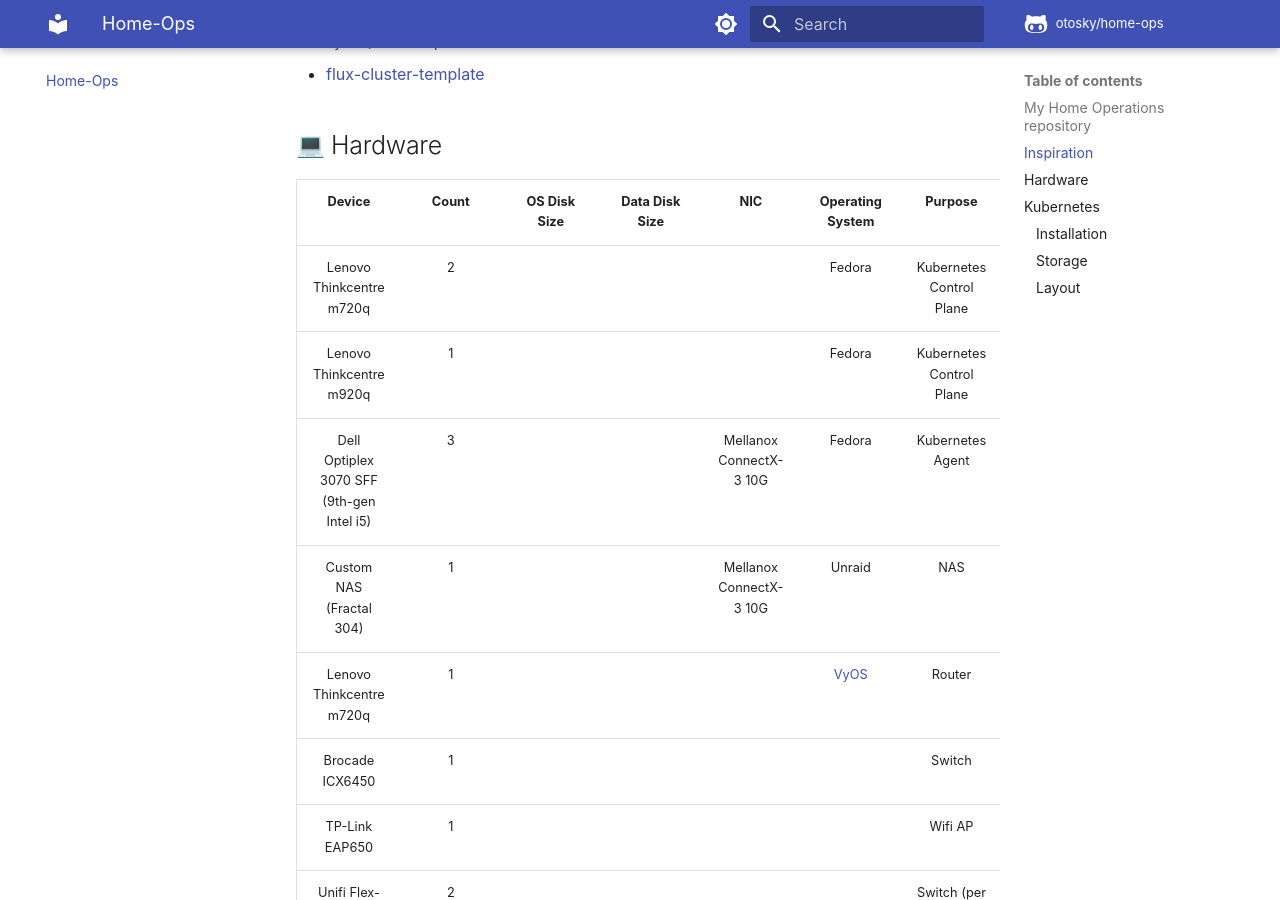
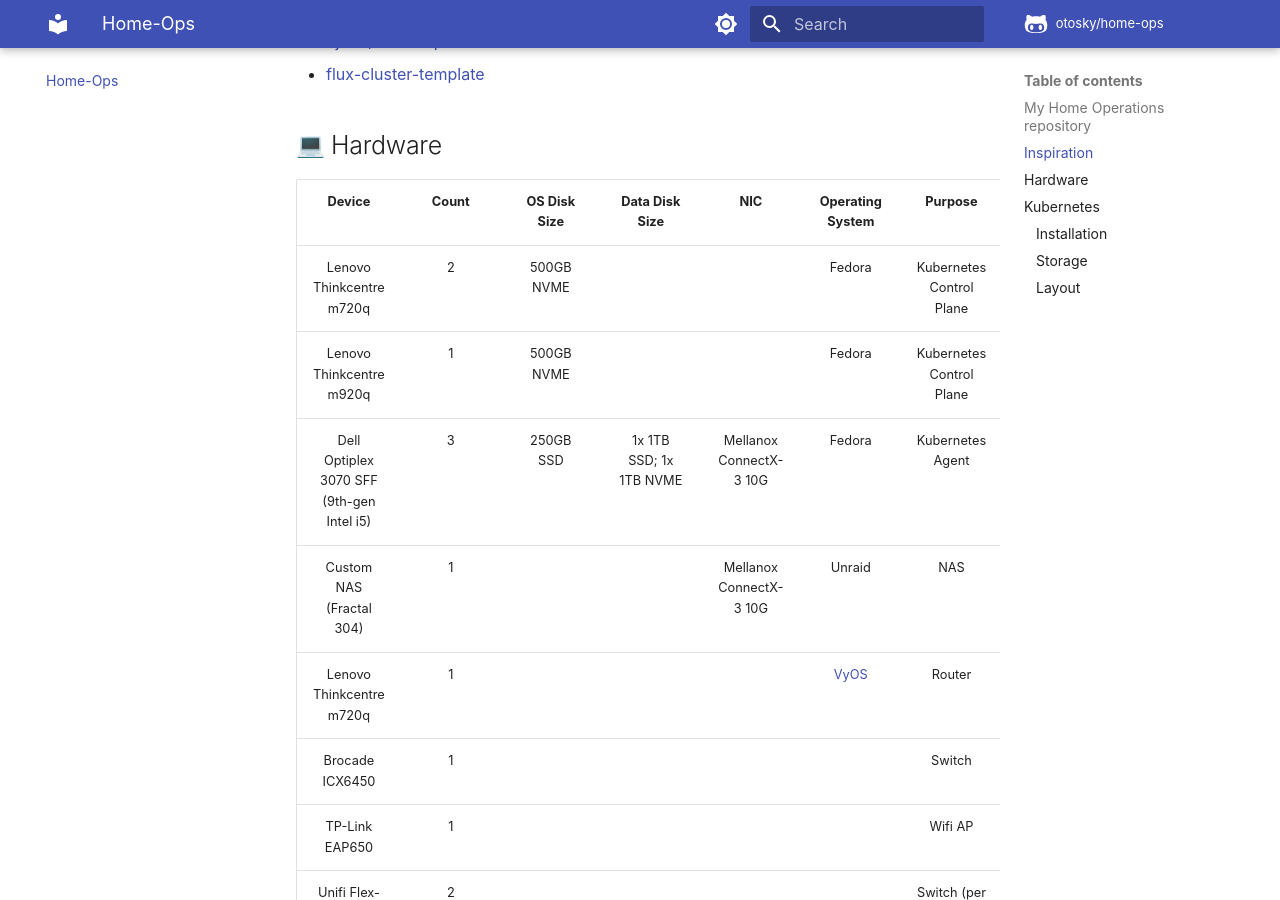
Before and after one commit to otosky/home-ops, an MkDocs documentation site: the page built from docs/index.md, in a window 1280 px wide and 900 px high, scrolled down 525 px. Built offline with MkDocs 1.6.1 and Material for MkDocs 9.7.7, drawn with Linux system fonts in a browser that asks for light colours; emoji names are drawn with the system emoji font; comment, search, counter and statistics services are not loaded.

```diff
--- a/docs/index.md
+++ b/docs/index.md
@@ -21,9 +21,9 @@ The structure of this repo stands on the shoulder of giants:
 
 |                  Device                   | Count | OS Disk Size | Data Disk Size |           NIC           |               Operating System                |         Purpose          |
 |:-----------------------------------------:|:-----:|:------------:|:--------------:|:-----------------------:|:---------------------------------------------:|:------------------------:|
-|         Lenovo Thinkcentre m720q          |   2   |              |                |                         |                    Fedora                     | Kubernetes Control Plane |
-|         Lenovo Thinkcentre m920q          |   1   |              |                |                         |                    Fedora                     | Kubernetes Control Plane |
-| Dell Optiplex 3070 SFF (9th-gen Intel i5) |   3   |              |                | Mellanox ConnectX-3 10G |                    Fedora                     |     Kubernetes Agent     |
+|         Lenovo Thinkcentre m720q          |   2   |  500GB NVME  |                         |                         |                    Fedora                     | Kubernetes Control Plane |
+|         Lenovo Thinkcentre m920q          |   1   |  500GB NVME  |                         |                         |                    Fedora                     | Kubernetes Control Plane |
+| Dell Optiplex 3070 SFF (9th-gen Intel i5) |   3   |  250GB SSD   | 1x 1TB SSD; 1x 1TB NVME | Mellanox ConnectX-3 10G |                    Fedora                     |     Kubernetes Agent     |
 |         Custom NAS (Fractal 304)          |   1   |              |                | Mellanox ConnectX-3 10G |                    Unraid                     |           NAS            |
 |         Lenovo Thinkcentre m720q          |   1   |              |                |                         | [VyOS](https://github.com/otosky/vyos-config) |          Router          |
 |              Brocade ICX6450              |   1   |              |                |                         |                                               |          Switch          |
```
Also changed, not shown: README.md (+11 -11 lines).
